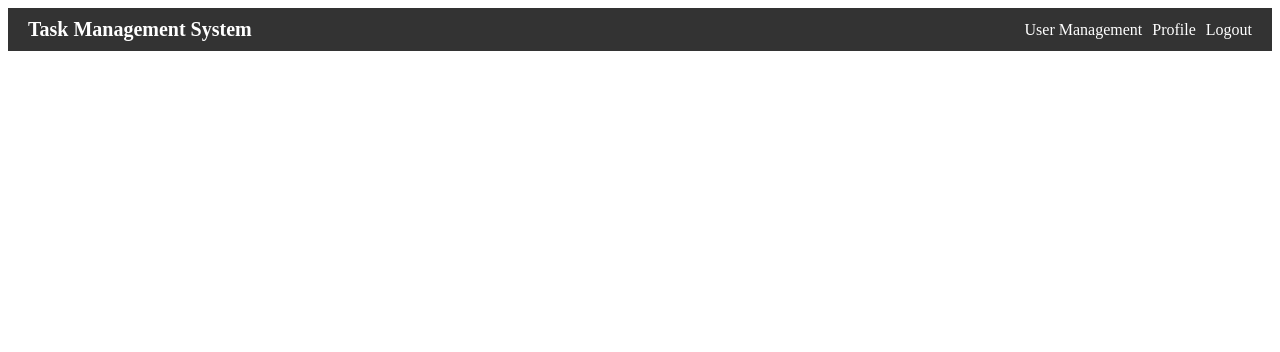
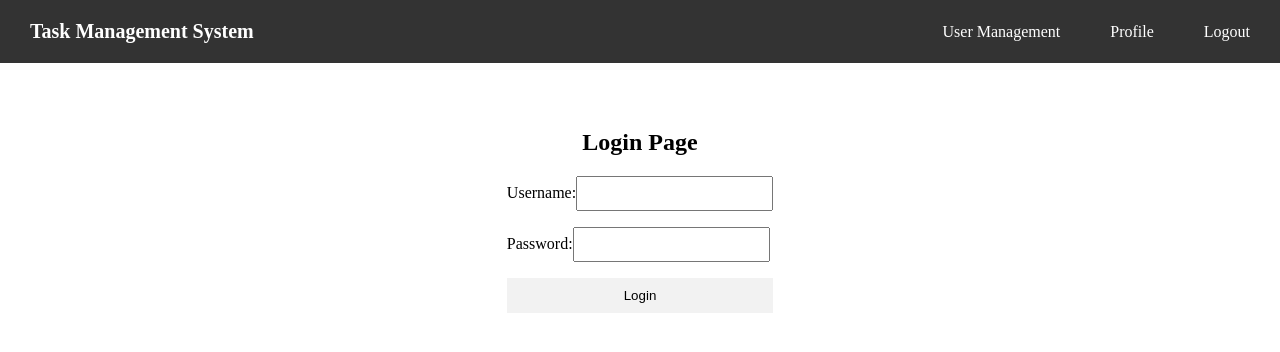
Before and after one commit to Zephyrtmh/TMS-app-frontend, a React app: page /login in a window 1280 px wide. Built offline with nearby package versions, Linux system fonts and the light colour scheme.

Commit message:
added routing and login page

```diff
--- a/package.json
+++ b/package.json
@@ -13,7 +13,8 @@
   "license": "ISC",
   "dependencies": {
     "react": "^18.2.0",
-    "react-dom": "^18.2.0"
+    "react-dom": "^18.2.0",
+    "react-router-dom": "^6.13.0"
   },
   "devDependencies": {
     "@babel/core": "^7.22.5",
--- a/public/index.html
+++ b/public/index.html
@@ -3,7 +3,7 @@
 <head>
   <meta charset="UTF-8">
   <meta name="viewport" content="width=device-width, initial-scale=1.0">
-  <title>Your React App</title>
+  <title>Task Management App></title>
 </head>
 <body>
   <div id="root"></div>
--- a/src/components/App.js
+++ b/src/components/App.js
@@ -1,9 +1,23 @@
 import React from 'react';
 import Navigation from './Navigation'
+import LoginPage from './LoginPage';
+import LandingPage from './LandingPage';
+import { BrowserRouter, Route, Routes } from 'react-router-dom';
+import { authUser } from '../utils/authenticate';
+
+
 
 function App() {
   return (
+    <>
       <Navigation />
+      <BrowserRouter>
+        <Routes>
+          <Route path="/login" element={<LoginPage />} />
+          <Route path="/" element={authUser(<LandingPage />)}/>
+        </Routes>
+      </BrowserRouter>
+    </>
   );
 }
 
--- /dev/null
+++ b/src/components/LandingPage.js
@@ -0,0 +1,7 @@
+import React from 'react'
+
+export default function LandingPage() {
+  return (
+    <div>LandingPage</div>
+  )
+}
--- /dev/null
+++ b/src/components/LoginPage.js
@@ -0,0 +1,54 @@
+import React, { useState } from 'react';
+import '../styles/loginpage.css'
+import { redirect } from 'react-router-dom';
+
+function LoginPage() {
+  const [username, setUsername] = useState('');
+  const [password, setPassword] = useState('');
+  const [showError, setShowError] = useState(false);
+
+  const handleUsernameChange = (e) => {
+    setUsername(e.target.value);
+  };
+
+  const handlePasswordChange = (e) => {
+    setPassword(e.target.value);
+  };
+
+  const handleSubmit = (e) => {
+    e.preventDefault();
+    // Handle login logic here
+    console.log('Username:', username);
+    console.log('Password:', password);
+    if(username != "test" && password != "test") {
+        setShowError(true);
+        return;
+    }
+    // Reset form
+    setUsername('');
+    setPassword('');
+    sessionStorage.setItem("loggedIn", true)
+    redirect('/');
+
+  };
+
+  return (
+    <div className="login-container">
+      <h1>Login Page</h1>
+      <form onSubmit={handleSubmit}>
+        <div>
+          <label>Username:</label>
+          <input type="text" value={username} onChange={handleUsernameChange} />
+        </div>
+        <div>
+          <label>Password:</label>
+          <input type="password" value={password} onChange={handlePasswordChange} />
+        </div>
+        {showError && <p style={{"color": "red"}}>Incorrect username and password</p> }
+        <button type="submit">Login</button>
+      </form>
+    </div>
+  );
+}
+
+export default LoginPage;
--- a/src/index.js
+++ b/src/index.js
@@ -1,6 +1,8 @@
 import React from 'react';
-import ReactDOM from 'react-dom';
+import ReactDOM from 'react-dom/client';
 import App from './components/App';
 
 const root = ReactDOM.createRoot(document.getElementById('root'));
-root.render(<App />);
+root.render(
+        <App />
+);
--- /dev/null
+++ b/src/styles/loginpage.css
@@ -0,0 +1,38 @@
+.login-container {
+    display: flex;
+    flex-direction: column;
+    align-items: center;
+    margin-top: 50px;
+  }
+
+  .login-container h1 {
+    font-size: 24px;
+    margin-bottom: 20px;
+  }
+
+  .login-container form {
+    display: flex;
+    flex-direction: column;
+  }
+
+  .login-container label {
+    font-size: 16px;
+    margin-bottom: 8px;
+  }
+
+  .login-container input {
+    padding: 8px;
+    margin-bottom: 16px;
+  }
+
+  .login-container button {
+    padding: 10px 20px;
+    background-color: #f2f2f2;
+    border: none;
+    cursor: pointer;
+    transition: background-color 0.3s ease;
+  }
+
+  .login-container button:hover {
+    background-color: #e0e0e0;
+  }
--- a/src/styles/navbar.css
+++ b/src/styles/navbar.css
@@ -1,10 +1,16 @@
+body {
+  margin: 0;
+  padding: 0;
+}
+
 .navbar {
     display: flex;
     justify-content: space-between;
     align-items: center;
     background-color: #333;
     color: #fff;
-    padding: 10px 20px;
+    padding: 20px 30px;
+    margin: 0;
   }
 
   .navbar-title {
@@ -20,7 +26,7 @@
   }
 
   .nav-item {
-    margin-left: 10px;
+    margin-left: 50px;
     cursor: pointer;
   }
 
--- /dev/null
+++ b/src/utils/authenticate.js
@@ -0,0 +1,11 @@
+import LoginPage from "../components/LoginPage";
+import React from 'react';
+
+export function authUser (component) {
+    if(sessionStorage.getItem("isLoggedIn") == "true") {
+        return component;
+    }
+    else {
+        return <LoginPage />;
+    }
+}
```
Also changed, not shown: 1 other file.
